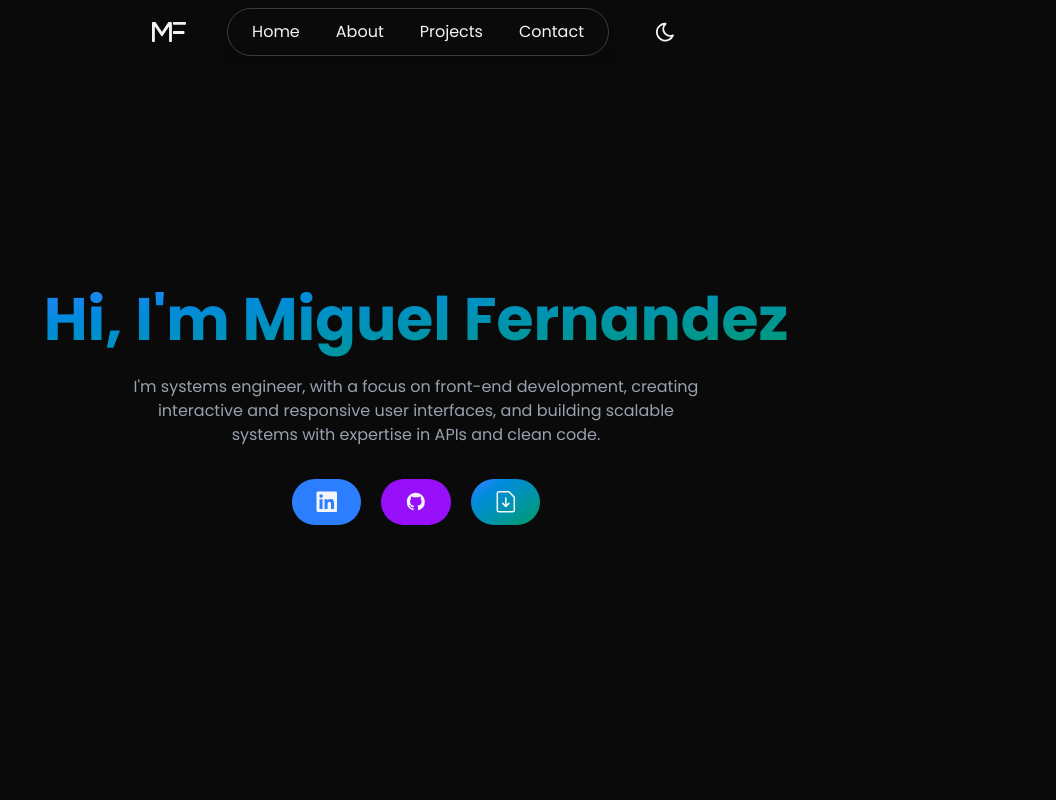
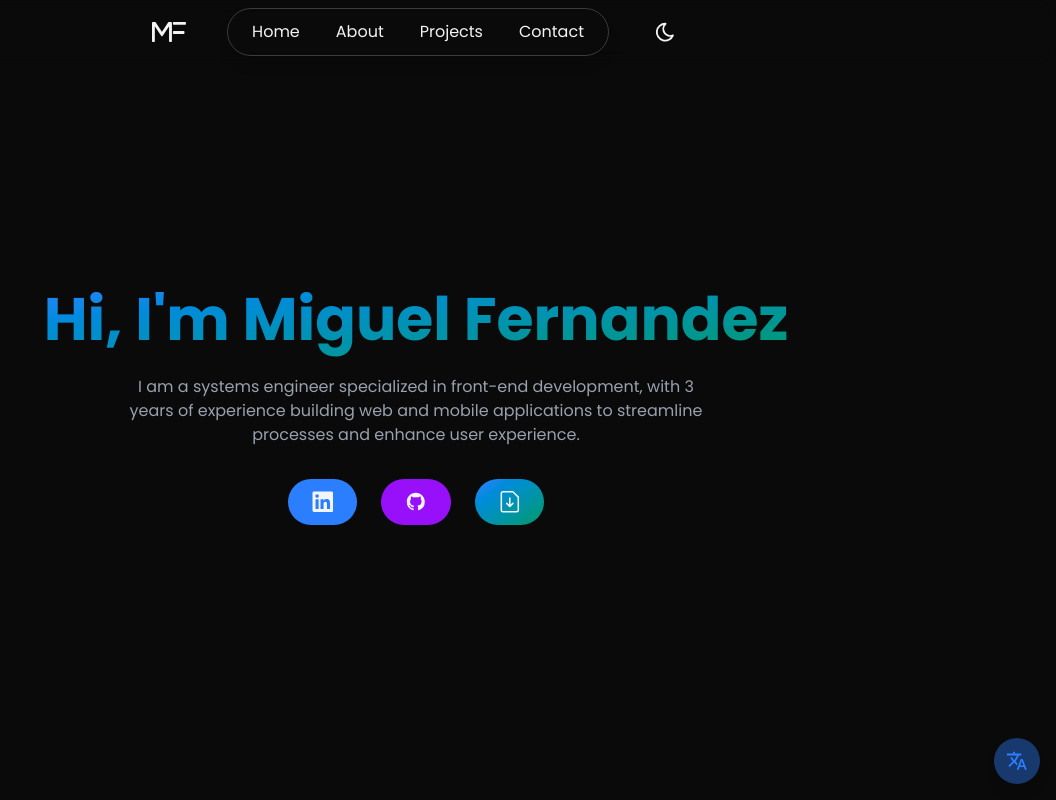
Before and after one commit to miguelFernandez98/Portfolio-MiguelFernandez, a React (Vite) app: page / in a window 1280 px wide. Shown: the top 800 px of the page, without its empty margins (224-1280 px from the left). Built offline with nearby package versions, Linux system fonts and the light colour scheme.

Commit message:
`Added Spanish language support and translations to the application`

```diff
--- a/src/App.jsx
+++ b/src/App.jsx
@@ -1,6 +1,7 @@
 import { useState, useEffect } from "react";
 import "./styles/App.css";
 import "./styles/index.css";
+import { TranslateButton } from "./components/atoms/TranslateButton";
 import { LoadingScreen } from "./components/atoms/LoadingScreen";
 import { Navbar } from "./components/atoms/Navbar";
 import { MobileMenu } from "./components/atoms/MobileMenu";
@@ -11,6 +12,12 @@ function App() {
   const [isLoaded, setIsLoaded] = useState(false);
   const [menuOpen, setMenuOpen] = useState(false);
   const [isDark, setIsDark] = useState(true);
+  const [isSpanish, setIsSpanish] = useState(() => {
+    const savedLang = localStorage.getItem("preferredLang");
+    return savedLang !== null
+      ? savedLang === "es"
+      : navigator.language.startsWith("es");
+  });
 
   useEffect(() => {
     if (isDark) {
@@ -22,7 +29,7 @@ function App() {
 
   return (
     <>
-      {!isLoaded && <LoadingScreen onComplete={() => setIsLoaded(true)} />}{" "}
+      {!isLoaded && <LoadingScreen onComplete={() => setIsLoaded(true)} />}
       <section
         className={`min-h-screen transition-all duration-700 ${
           isLoaded ? "opacity-100" : "opacity-0"
@@ -34,17 +41,20 @@ function App() {
           setMenuOpen={setMenuOpen}
           isDark={isDark}
           toggleDarkMode={() => setIsDark(!isDark)}
+          isSpanish={isSpanish}
         />
         <MobileMenu
           menuOpen={menuOpen}
           setMenuOpen={setMenuOpen}
           isDark={isDark}
           toggleDarkMode={() => setIsDark(!isDark)}
+          isSpanish={isSpanish}
         />
-        <Home isDark={isDark} />
-        <About isDark={isDark} />
-        <Projects isDark={isDark} />
-        <Contact isDark={isDark} />
+        <Home isDark={isDark} isSpanish={isSpanish} />
+        <About isDark={isDark} isSpanish={isSpanish} />
+        <Projects isDark={isDark} isSpanish={isSpanish} />
+        <Contact isDark={isDark} isSpanish={isSpanish} />
+        <TranslateButton setIsSpanish={setIsSpanish} isSpanish={isSpanish} />
       </section>
     </>
   );
--- a/src/components/atoms/MobileMenu.jsx
+++ b/src/components/atoms/MobileMenu.jsx
@@ -18,7 +18,7 @@ export const MobileMenu = ({
 
   return (
     <div
-      className={`fixed top-0 left-0 w-full bg-[rgba(10,10,10,0.8)] z-40 flex flex-col items-center justify-center transition-all duration-300 ease-in-out ${
+      className={`fixed top-0 left-0 w-full bg-[rgba(10,10,10,0.8)] z-50 flex flex-col items-center justify-center transition-all duration-300 ease-in-out ${
         menuOpen
           ? "h-screen opacity-100 pointer-events-auto"
           : "h-0 opacity-0 pointer-events-none"
--- a/src/components/atoms/Navbar.jsx
+++ b/src/components/atoms/Navbar.jsx
@@ -1,4 +1,4 @@
-import { useEffect, useState } from "react";
+import { useEffect } from "react";
 import logoWhite from "../../assets/MF_WHITE.svg";
 import logoAlter from "../../assets/MF_ALTER.svg";
 
@@ -26,9 +26,9 @@ export const Navbar = ({ menuOpen, setMenuOpen, isDark, toggleDarkMode }) => {
             />
           </a>
         </div>
-        <div className="flex justify-center items-center h-12 py-3 px-3 md:px-6 md:backdrop-blur-sm md:border md:border-white/20 md:shadow-lg md:rounded-full">
+        <div className="flex justify-center items-center h-12 p-3 md:px-6 md:backdrop-blur-sm md:border md:border-white/20 md:shadow-lg md:rounded-full">
           <div
-            className="w-7 h-5 relative text-center cursor-pointer z-40 md:hidden"
+            className=" relative text-center cursor-pointer z-40 md:hidden"
             onClick={() => setMenuOpen((prev) => !prev)}
           >
             ☰
--- /dev/null
+++ b/src/components/atoms/TranslateButton.jsx
@@ -0,0 +1,28 @@
+export const TranslateButton = ({ setIsSpanish }) => {
+  const toggleLanguage = () => {
+    setIsSpanish((prev) => {
+      const newLang = !prev;
+      localStorage.setItem("preferredLang", newLang ? "es" : "en");
+      return newLang;
+    });
+  };
+
+  return (
+    <button
+      onClick={toggleLanguage}
+      className="fixed cursor-pointer bottom-4 right-4 z-40 p-3 bg-blue-500/40 text-blue-500 hover:bg-blue-500/30 rounded-full shadow-lg transition-all duration-300 hover:scale-110"
+    >
+      <svg
+        xmlns="http://www.w3.org/2000/svg"
+        width="1.35em"
+        height="1.35em"
+        viewBox="0 0 24 24"
+      >
+        <path
+          fill="currentColor"
+          d="m11.9 22l4.55-12h2.1l4.55 12H21l-1.075-3.05h-4.85L14 22zM4 19l-1.4-1.4l5.05-5.05q-.875-.875-1.588-2T4.75 8h2.1q.5.975 1 1.7t1.2 1.45q.825-.825 1.713-2.313T12.1 6H1V4h7V2h2v2h7v2h-2.9q-.525 1.8-1.575 3.7t-2.075 2.9l2.4 2.45l-.75 2.05l-3.05-3.125zm11.7-1.8h3.6l-1.8-5.1z"
+        />
+      </svg>
+    </button>
+  );
+};
--- a/src/components/sections/About.jsx
+++ b/src/components/sections/About.jsx
@@ -61,7 +61,7 @@ export const About = () => {
                   {frontEndSkills.map((tech, key) => (
                     <span
                       key={key}
-                      className="bg-blue-500/50 text-blue-500 py-1 px-3 rounded-3xl text-sm hover:bg-blue-500/20 hover:shadow-[0_2px_8px_rgba(59,130,246,0.2)] transition"
+                      className="bg-blue-500/50 text-blue-500 hover:bg-blue-500/20 py-1 px-3 rounded-3xl text-sm  hover:shadow-[0_2px_8px_rgba(59,130,246,0.2)] transition"
                     >
                       {tech}
                     </span>
--- a/src/components/sections/Home.jsx
+++ b/src/components/sections/Home.jsx
@@ -1,7 +1,10 @@
 import { RevealOnScroll } from "../atoms/RevealOnScroll";
 import cvPdf from "../../assets/Miguel-AngelFernandezSotoCV.pdf";
+import { translations } from "../../composables/translations";
 
-export const Home = () => {
+export const Home = ({ isSpanish }) => {
+  const { title, description } = translations.home;
+  const currentLang = isSpanish ? "es" : "en";
   return (
     <section
       id="home"
@@ -10,14 +13,12 @@ export const Home = () => {
       <RevealOnScroll>
         <div className="text-center z-10 px-4">
           <h1 className="text-5xl md:text-6xl font-bold mb-3 py-3 bg-gradient-to-br from-blue-500  to-emerald-600 bg-clip-text text-transparent leading-16">
-            Hi, I'm Miguel Fernandez
+            {title[currentLang]}
           </h1>
           <p className="dark:text-gray-400 text-gray-500 text-md mb-8 max-w-xl mx-auto">
-            I'm systems engineer, with a focus on front-end development,
-            creating interactive and responsive user interfaces, and building
-            scalable systems with expertise in APIs and clean code.
+            {description[currentLang]}
           </p>
-          <div className="flex justify-center space-x-5">
+          <div className="flex justify-center space-x-6">
             <a
               href="https://www.linkedin.com/in/miguel-angel-fernandez-soto-06b8b9252/"
               target="_blank"
--- /dev/null
+++ b/src/composables/translations.js
@@ -0,0 +1,22 @@
+export const translations = {
+  home: {
+    title: {
+      en: "Hi, I'm Miguel Fernandez",
+      es: "Hola, soy Miguel Fernandez",
+    },
+    description: {
+      en: "I am a systems engineer specialized in front-end development, with 3 years of experience building web and mobile applications to streamline processes and enhance user experience.",
+      es: "Soy ingeniero de sistemas especializado en desarrollo front-end, con 3 años de experiencia desarrollando aplicaciones web y móviles para optimizar procesos y mejorar la experiencia de usuario.",
+    },
+  },
+  about: {
+    title: {
+      en: "About me",
+      es: "Sobre mí",
+    },
+    description: {
+      en: "",
+      es: "",
+    },
+  },
+};
```
